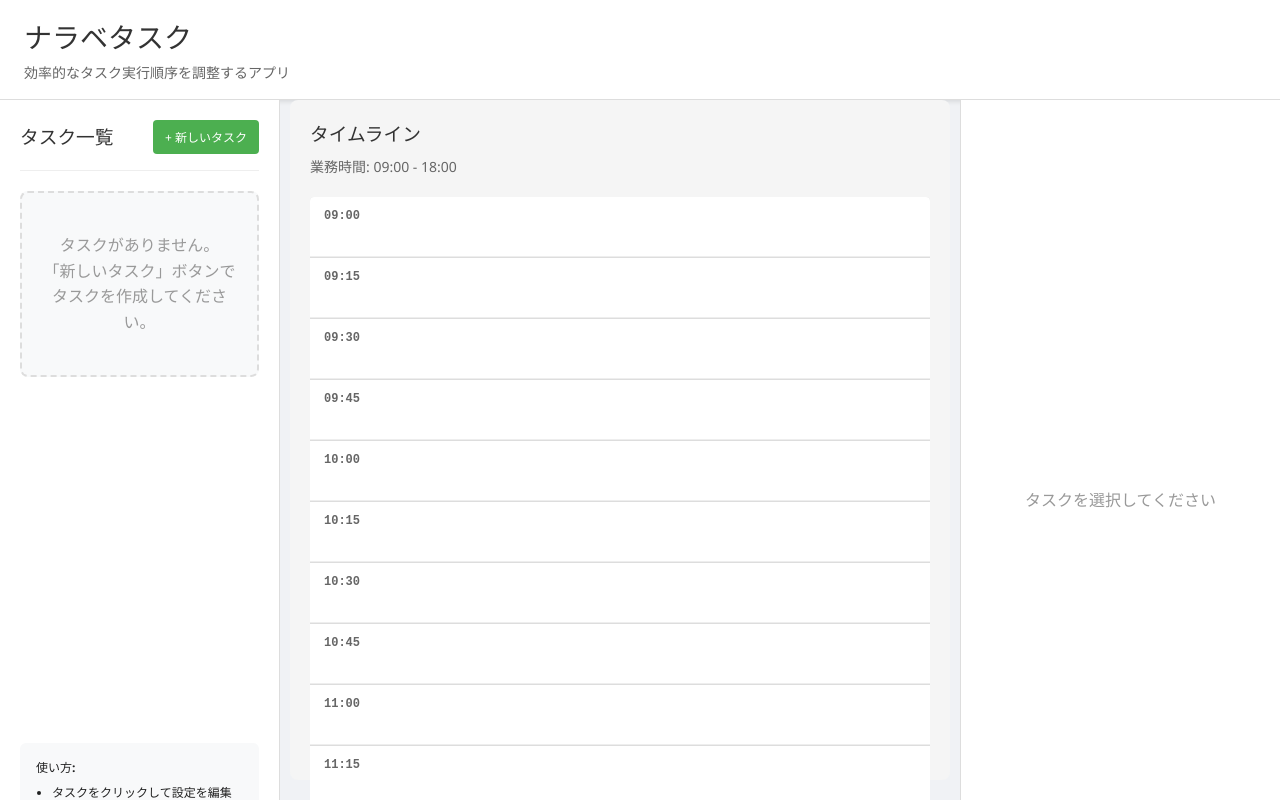
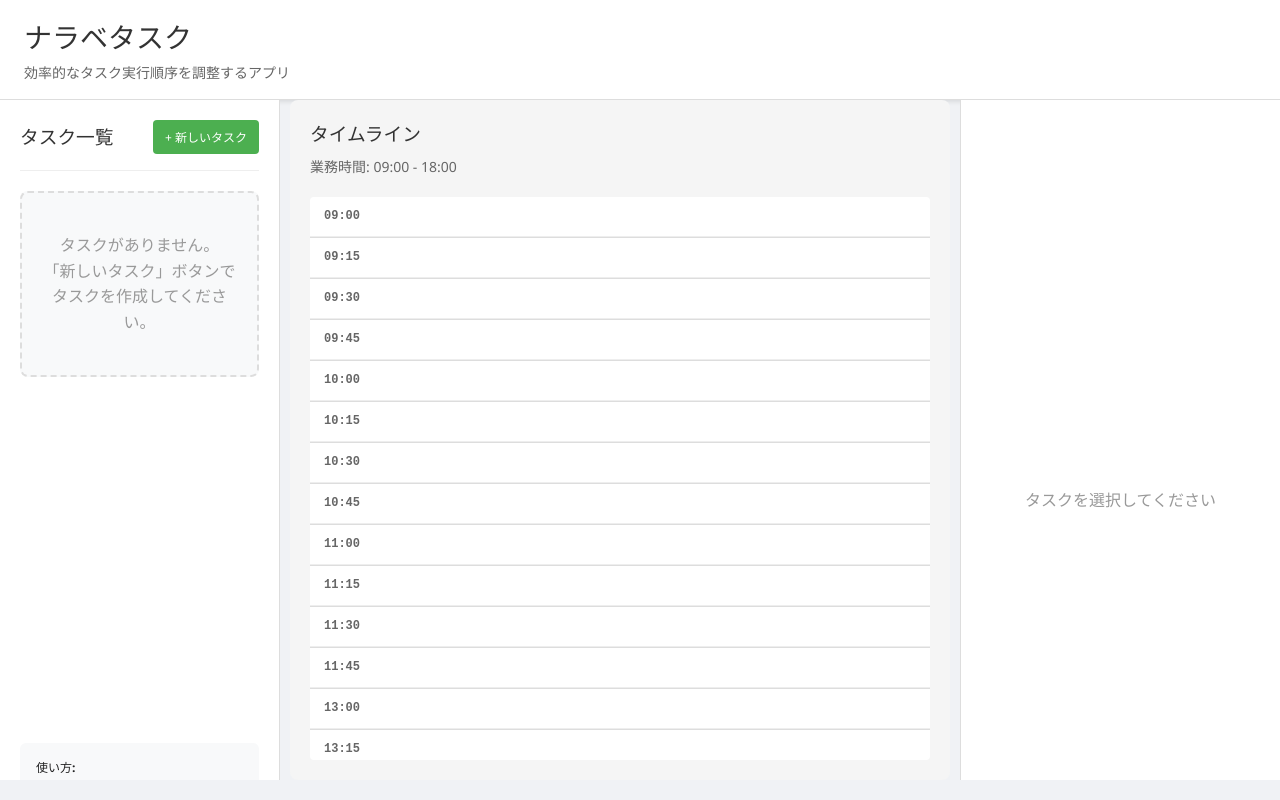
Before and after one commit to tadosuke/narabetask, a React (Vite) app: page / in a window 1280 px wide. Shown: the top 800 px of the page. Built offline with nearby package versions, Linux system fonts and the light colour scheme.

Commit message:
Fix timeline bottom cutoff by making layout responsive
Co-authored-by: tadosuke <111171661+tadosuke@users.noreply.github.com>

```diff
--- a/src/App.css
+++ b/src/App.css
@@ -26,6 +26,7 @@
 .app__main {
   display: flex;
   height: calc(100vh - 120px);
+  overflow: hidden;
 }
 
 /* Responsive design */
--- a/src/components/Timeline.css
+++ b/src/components/Timeline.css
@@ -4,6 +4,9 @@
   background: #f5f5f5;
   border-radius: 8px;
   margin: 0 10px;
+  display: flex;
+  flex-direction: column;
+  overflow: hidden;
 }
 
 .timeline__header {
@@ -28,18 +31,20 @@
   background: #ddd;
   border-radius: 4px;
   overflow: hidden;
-  min-height: 500px;
+  flex: 1;
+  overflow-y: auto;
 }
 
 .timeline__slot {
   display: flex;
   align-items: center;
-  min-height: 60px;
+  min-height: 40px;
   background: white;
   border-bottom: 1px solid #eee;
   position: relative;
   padding: 4px 8px;
   transition: background-color 0.2s ease;
+  flex-shrink: 0;
 }
 
 .timeline__slot:hover {
```
